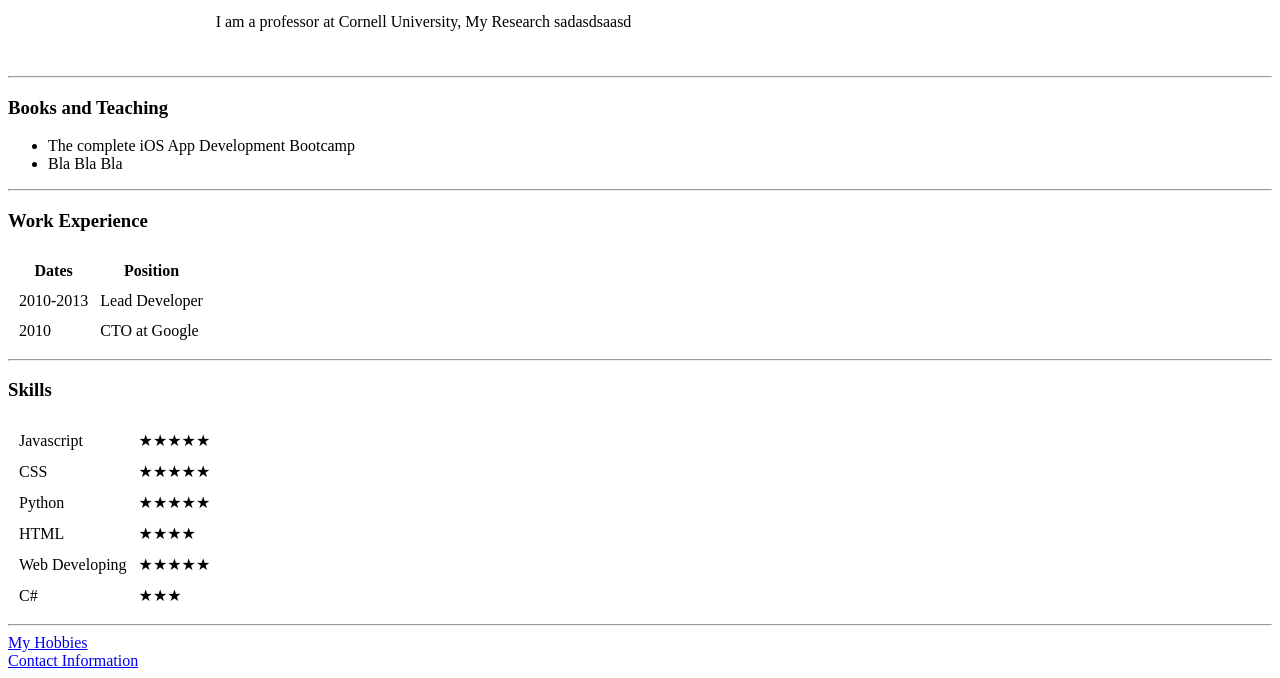
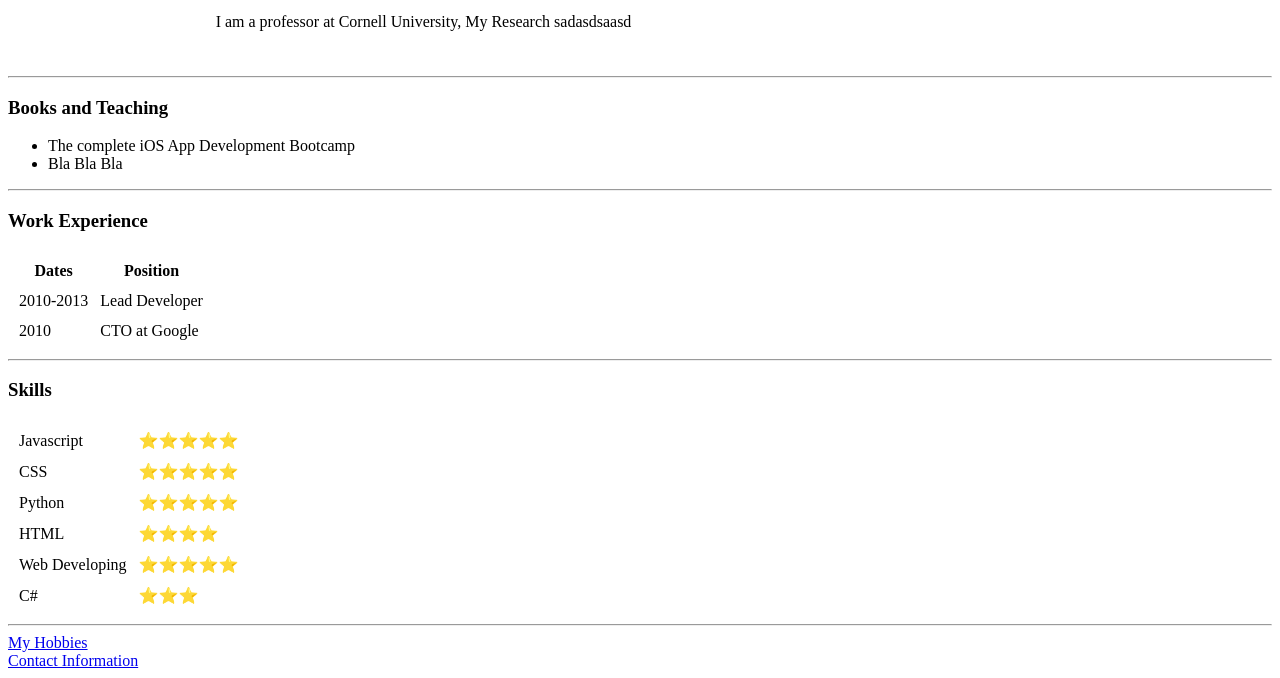
Before and after one commit to xDanielz1/cv, a plain HTML site: page index.html in a window 1280 px wide. Shown: the part 130-808 px from the top of the page. Drawn offline with Linux system fonts and the light colour scheme.

Commit message:
Update index.html

```diff
--- a/index.html
+++ b/index.html
@@ -45,27 +45,27 @@
         <table cellspacing="10">
                 <tr>
                     <td>Javascript</td>
-                    <td>★★★★★</td>
+                    <td>⭐️⭐️⭐️⭐️⭐️</td>
                 </tr>
                 <tr>
                     <td>CSS</td>
-                    <td>★★★★★</td>
+                    <td>⭐️⭐️⭐️⭐️⭐️</td>
                 </tr>
                 <tr>
                     <td>Python</td>
-                    <td>★★★★★</td>
+                    <td>⭐️⭐️⭐️⭐️⭐️</td>
                 </tr>
                 <tr>
                     <td>HTML</td>
-                    <td>★★★★</td>
+                    <td>⭐️⭐️⭐️⭐️</td>
                 </tr>
                 <tr>
                     <td>Web Developing</td>
-                    <td>★★★★★</td>
+                    <td>⭐️⭐️⭐️⭐️⭐️</td>
                 </tr>
                 <tr>
                     <td>C#</td>
-                    <td>★★★</td>
+                    <td>⭐️⭐️⭐️</td>
             </table>
         <hr>
         <a href="hobbies.html">My Hobbies</a><br>
```
